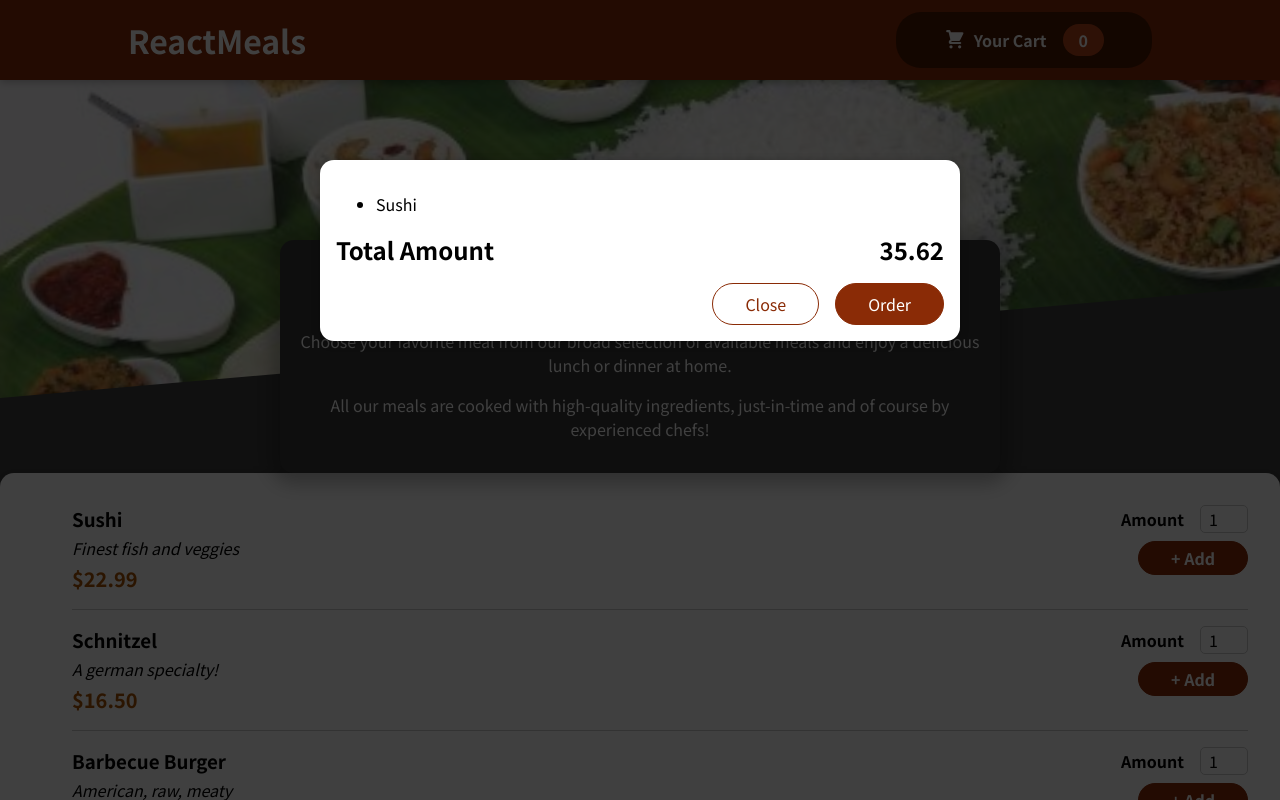
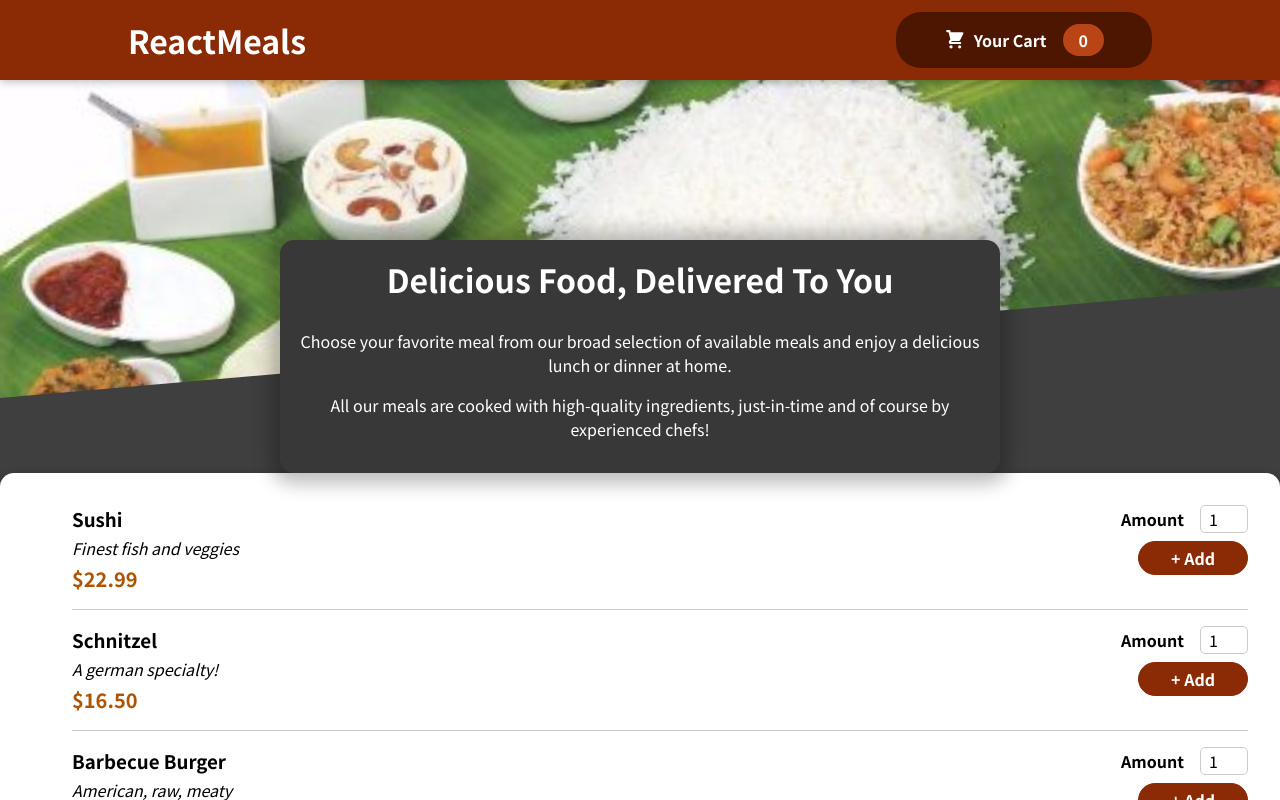
Before and after one commit to Aishu2604/Restaurant, a React (Create React App) app: page / in a window 1280 px wide. Shown: the top 800 px of the page. Built offline with nearby package versions, Linux system fonts and the light colour scheme.

Commit message:
Cart Open and Close

```diff
--- a/src/App.js
+++ b/src/App.js
@@ -1,14 +1,24 @@
-import React from "react";
+import React, { useState } from "react";
 import Header from "./Component/Layout/Header";
 // import MealsSummary from "./Component/Meals/MealsSummary";
 import Meals from "./Component/Meals/Meals";
 import Cart from "./Component/Cart/Cart";
 
 function App() {
+  const [cartIsShown, setCartIsShown] = useState(false);
+
+  const showCartHandler = () => {
+    setCartIsShown(true);
+  };
+
+  const hideCartHandler = () => {
+    setCartIsShown(false);
+  };
+
   return (
     <React.Fragment>
-      <Cart />
-      <Header />
+      {cartIsShown && <Cart onClose={hideCartHandler} />}
+      <Header onShowCart={showCartHandler} />
       <main>
         <Meals />
       </main>
--- a/src/Component/Cart/Cart.js
+++ b/src/Component/Cart/Cart.js
@@ -12,14 +12,16 @@ const Cart = (props) => {
   );
 
   return (
-    <Modal>
+    <Modal onClose={props.onClose}>
       {cartItems}
       <div className={classes.total}>
         <span>Total Amount</span>
         <span>35.62</span>
       </div>
       <div className={classes.actions}>
-        <button className={classes["button--alt"]}>Close</button>
+        <button className={classes["button--alt"]} onClick={props.onClose}>
+          Close
+        </button>
         <button className={classes.button}>Order</button>
       </div>
     </Modal>
--- a/src/Component/Layout/Header.js
+++ b/src/Component/Layout/Header.js
@@ -1,18 +1,20 @@
 import React from "react";
-import classes from './Header.module.css';
+import classes from "./Header.module.css";
 // import mealsImage from '../../assets/meals.jpg';
-import indianMeal from '../../assets/veg-meals.jpg';
+import indianMeal from "../../assets/veg-meals.jpg";
 import HeaderCartButton from "./HeaderCartButton";
-const Header = props => {
-    return <React.Fragment>
-        <header className={classes.header}>
-            <h1>ReactMeals</h1>
-            <HeaderCartButton />
-        </header>
-        <div className={classes['main-image']}>
-            <img src={indianMeal} alt='A table full of Indian Desi Food' />
-        </div>
+const Header = (props) => {
+  return (
+    <React.Fragment>
+      <header className={classes.header}>
+        <h1>ReactMeals</h1>
+        <HeaderCartButton onClick={props.onShowCart} />
+      </header>
+      <div className={classes["main-image"]}>
+        <img src={indianMeal} alt="A table full of Indian Desi Food" />
+      </div>
     </React.Fragment>
-}
+  );
+};
 
 export default Header;
--- a/src/Component/Layout/HeaderCartButton.js
+++ b/src/Component/Layout/HeaderCartButton.js
@@ -4,7 +4,7 @@ import classes from "./HeaderCartButton.module.css";
 
 const HeaderCartButton = (props) => {
   return (
-    <button className={classes.button}>
+    <button className={classes.button} onClick={props.onClick}>
       <span className={classes.icon}>
         <CartIcon />
       </span>
--- a/src/Component/UI/Modal.js
+++ b/src/Component/UI/Modal.js
@@ -1,9 +1,9 @@
 import React from "react";
 import classes from "./Modal.module.css";
-import ReactDOM  from "react-dom";
+import ReactDOM from "react-dom";
 
 const Backdrop = (props) => {
-  return <div className={classes.backdrop} />;
+  return <div className={classes.backdrop} onClick={props.onClose} />;
 };
 
 const ModalOverlay = (props) => {
@@ -19,7 +19,10 @@ const portalElement = document.getElementById("overlays");
 const Modal = (props) => {
   return (
     <React.Fragment>
-      {ReactDOM.createPortal(<Backdrop />, portalElement)}
+      {ReactDOM.createPortal(
+        <Backdrop onClose={props.onClose} />,
+        portalElement
+      )}
       {ReactDOM.createPortal(
         <ModalOverlay>{props.children}</ModalOverlay>,
         portalElement
```
